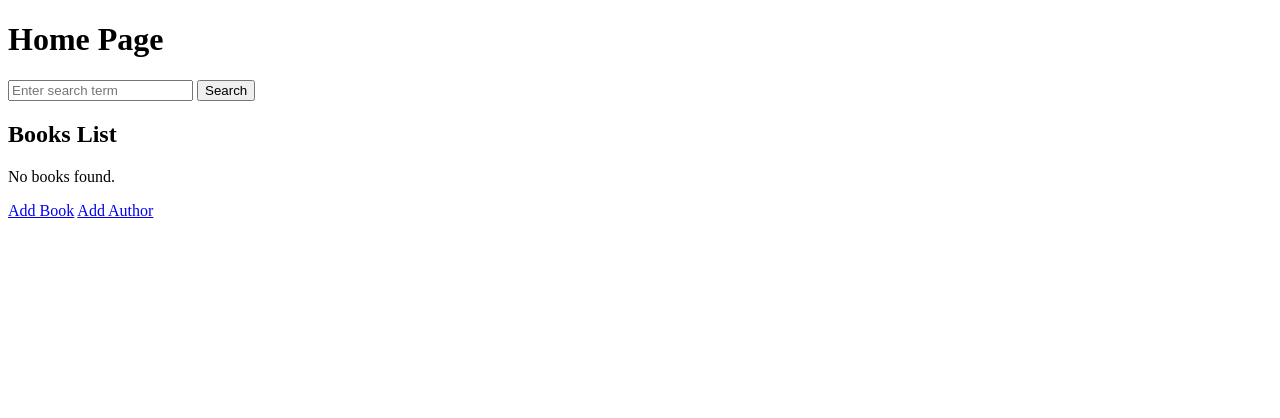
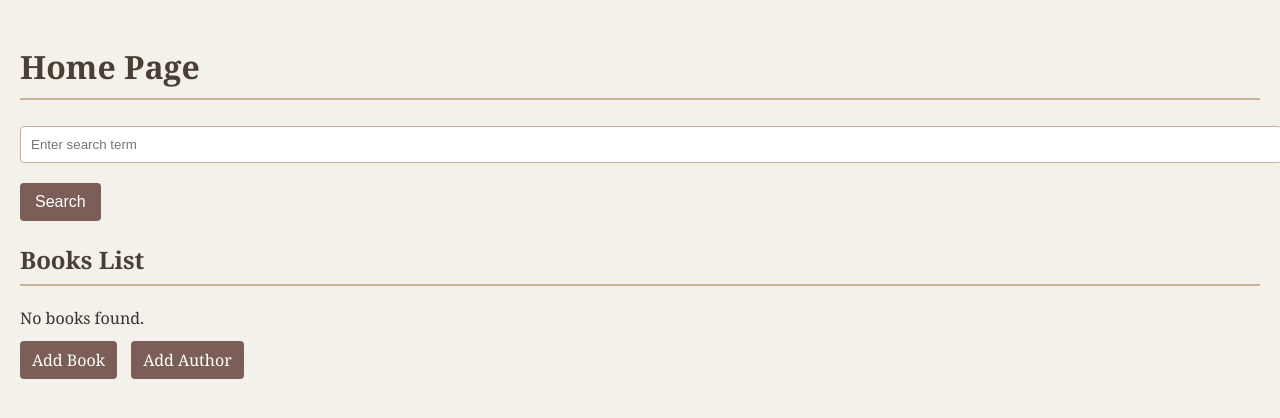
Before and after one commit to Welat-E/Book-Alchemy, a Flask app: template templates/home.html in a window 1280 px wide. Shown: the top 418 px of the page. Run offline with Flask 3, Linux system fonts and the light colour scheme; the template is opened without the code that fills it, so the values that code supplies are empty.

Commit message:
Creating style.css

```diff
--- /dev/null
+++ b/static/styles.css
@@ -0,0 +1,105 @@
+/* General styles */
+body {
+    font-family: 'Georgia', serif;
+    background-color: #f4f1ea; /* Warm, off-white background like old book pages */
+    color: #333; /* Soft dark color for text */
+    margin: 0;
+    padding: 20px;
+    line-height: 1.6;
+  }
+
+  /* Header */
+  h1, h2 {
+    color: #4a3f35; /* Deep, warm brown for headers */
+    border-bottom: 2px solid #c7b198;
+    padding-bottom: 5px;
+  }
+
+  /* Links */
+  a {
+    color: #7b5e57; /* Earthy, brownish-red for links */
+    text-decoration: none;
+  }
+
+  a:hover {
+    text-decoration: underline;
+  }
+
+  /* Forms */
+  form {
+    margin-bottom: 20px;
+  }
+
+  label {
+    font-weight: bold;
+    display: block;
+    margin-top: 10px;
+  }
+
+  input[type="text"], select {
+    width: 100%;
+    padding: 10px;
+    margin-top: 5px;
+    margin-bottom: 20px;
+    border: 1px solid #c7b198;
+    border-radius: 4px;
+    background-color: #fff;
+  }
+
+  button {
+    background-color: #7b5e57;
+    color: white;
+    border: none;
+    padding: 10px 15px;
+    cursor: pointer;
+    font-size: 16px;
+    border-radius: 4px;
+  }
+
+  button:hover {
+    background-color: #5e453c;
+  }
+
+  /* Navigation */
+  nav a {
+    background-color: #7b5e57;
+    color: white;
+    padding: 8px 12px;
+    margin-right: 10px;
+    border-radius: 4px;
+  }
+
+  nav a:hover {
+    background-color: #5e453c;
+  }
+
+  /* Book List */
+  ul {
+    list-style-type: none;
+    padding: 0;
+  }
+
+  li {
+    background-color: #fff;
+    padding: 10px;
+    margin-bottom: 10px;
+    border-left: 5px solid #c7b198;
+  }
+
+  strong {
+    color: #4a3f35;
+  }
+
+  /* Flash messages */
+  ul.messages {
+    list-style-type: none;
+    padding: 0;
+  }
+
+  ul.messages li {
+    background-color: #fbe3e3;
+    color: #b94a48;
+    padding: 10px;
+    border-left: 5px solid #b94a48;
+    margin-bottom: 10px;
+  }
--- a/templates/add_author.html
+++ b/templates/add_author.html
@@ -3,6 +3,10 @@
   <head>
     <meta charset="UTF-8" />
     <title>Add Author</title>
+    <link
+      rel="stylesheet"
+      href="{{ url_for('static', filename='css/styles.css') }}"
+    />
   </head>
   <body>
     <h1>Add Author</h1>
--- a/templates/add_book.html
+++ b/templates/add_book.html
@@ -3,6 +3,8 @@
   <head>
     <meta charset="UTF-8" />
     <title>Add Book</title>
+    <!-- Link to the CSS file -->
+    <link rel="stylesheet" href="{{ url_for('static', filename='css/styles.css') }}">
   </head>
   <body>
     <h1>Add a New Book</h1>
--- a/templates/home.html
+++ b/templates/home.html
@@ -4,6 +4,11 @@
     <meta charset="UTF-8" />
     <meta name="viewport" content="width=device-width, initial-scale=1.0" />
     <title>Home Page</title>
+    <!-- Link to the CSS file -->
+    <link
+      rel="stylesheet"
+      href="{{ url_for('static', filename='css/styles.css') }}"
+    />
   </head>
   <body>
     <h1>Home Page</h1>
```
Also changed, not shown: data/library.sqlite.
